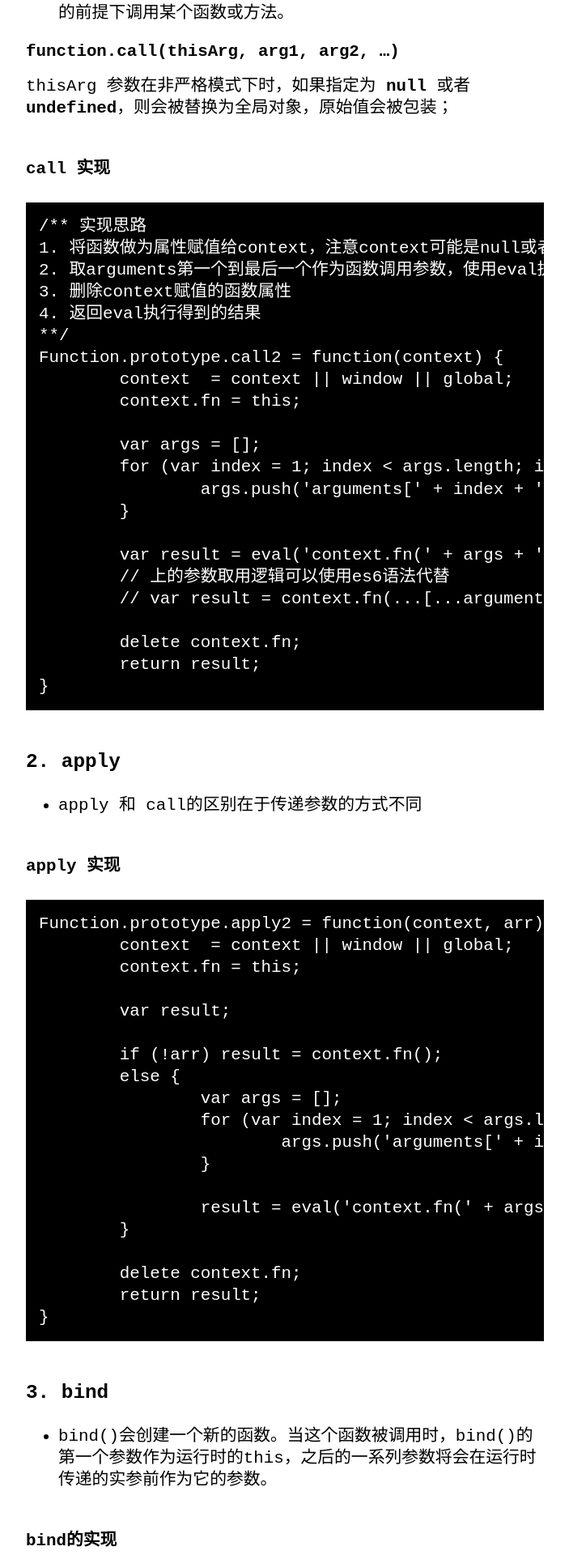
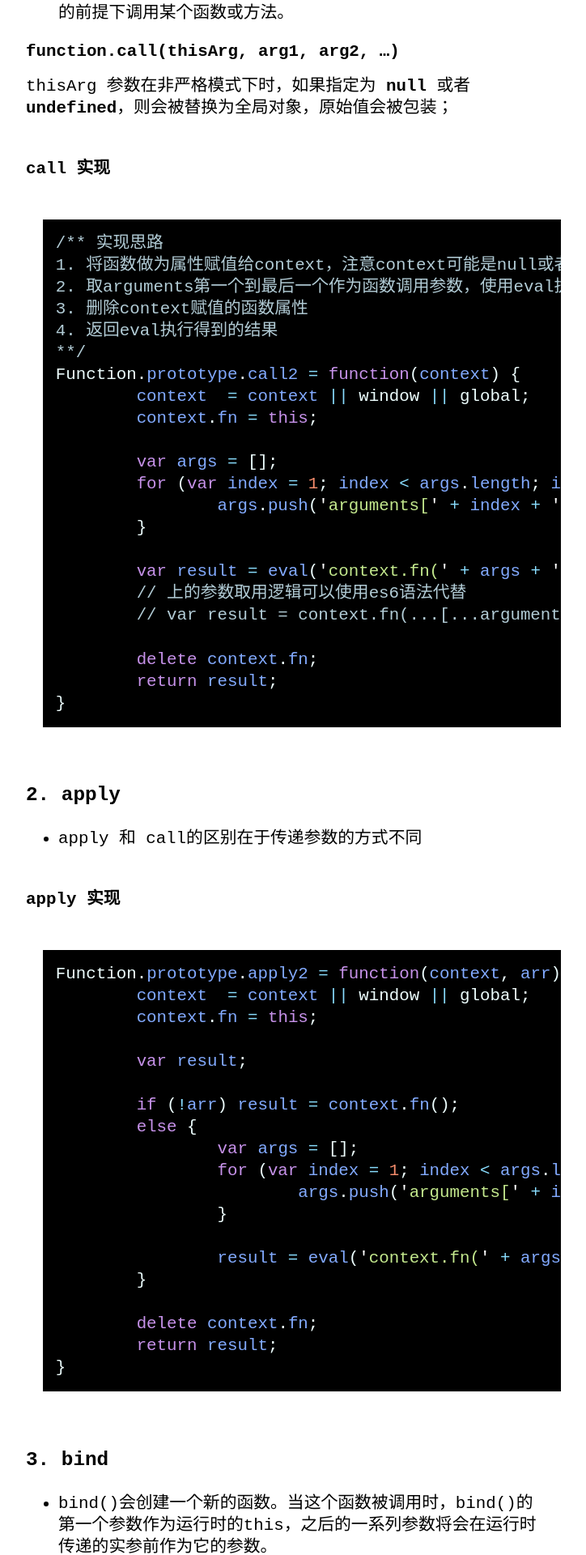
Before and after one commit to kvsur/kvsur.github.io, a Jekyll site: the page built from _posts/2020-11-25-call-apply-bind.md, in a window 1280 px wide. Shown: the part 329-2249 px from the top of the page at 81% size, without its empty margins (288-1012 px from the left). Built offline with Jekyll 4.4.1, drawn with Linux system fonts in a browser that asks for light colours.

Commit message:
@update code highlight

```diff
--- /dev/null
+++ b/assets/css/highlight.scss
@@ -0,0 +1,295 @@
+div.highlighter-rouge>pre,div.highlighter-rouge pre.highlight,figure.highlight>pre,figure.highlight pre.highlight {
+    margin: 0;
+    padding: 1em
+}
+
+.highlight table {
+    margin-bottom: 0;
+    font-size: 1em;
+    border: 0
+}
+
+.highlight table td {
+    padding: 0;
+    width: calc(100% - 1em);
+    border: 0
+}
+
+.highlight table td.gutter,.highlight table td.rouge-gutter {
+    padding-right: 1em;
+    width: 1em;
+    color: #b2ccd6;
+    border-right: 1px solid #b2ccd6;
+    text-align: right
+}
+
+.highlight table td.code,.highlight table td.rouge-code {
+    padding-left: 1em
+}
+
+.highlight table pre {
+    margin: 0
+}
+
+.highlight pre {
+    width: 100%
+}
+
+.highlight .hll {
+    background-color: #eff
+}
+
+.highlight .c {
+    color: #b2ccd6
+}
+
+.highlight .err {
+    color: #f07178
+}
+
+.highlight .k {
+    color: #c792ea
+}
+
+.highlight .l {
+    color: #f78c6c
+}
+
+.highlight .n {
+    color: #eff
+}
+
+.highlight .o {
+    color: #89ddff
+}
+
+.highlight .p {
+    color: #eff
+}
+
+.highlight .cm {
+    color: #b2ccd6
+}
+
+.highlight .cp {
+    color: #b2ccd6
+}
+
+.highlight .c1 {
+    color: #b2ccd6
+}
+
+.highlight .cs {
+    color: #b2ccd6
+}
+
+.highlight .gd {
+    color: #f07178
+}
+
+.highlight .ge {
+    font-style: italic
+}
+
+.highlight .gh {
+    color: #eff;
+    font-weight: bold
+}
+
+.highlight .gi {
+    color: #c3e88d
+}
+
+.highlight .gp {
+    color: #b2ccd6;
+    font-weight: bold
+}
+
+.highlight .gs {
+    font-weight: bold
+}
+
+.highlight .gu {
+    color: #89ddff;
+    font-weight: bold
+}
+
+.highlight .kc {
+    color: #c792ea
+}
+
+.highlight .kd {
+    color: #c792ea
+}
+
+.highlight .kn {
+    color: #89ddff
+}
+
+.highlight .kp {
+    color: #c792ea
+}
+
+.highlight .kr {
+    color: #c792ea
+}
+
+.highlight .kt {
+    color: #ffcb6b
+}
+
+.highlight .ld {
+    color: #c3e88d
+}
+
+.highlight .m {
+    color: #f78c6c
+}
+
+.highlight .s {
+    color: #c3e88d
+}
+
+.highlight .na {
+    color: #82aaff
+}
+
+.highlight .nb {
+    color: #eff
+}
+
+.highlight .nc {
+    color: #ffcb6b
+}
+
+.highlight .no {
+    color: #f07178
+}
+
+.highlight .nd {
+    color: #89ddff
+}
+
+.highlight .ni {
+    color: #eff
+}
+
+.highlight .ne {
+    color: #f07178
+}
+
+.highlight .nf {
+    color: #82aaff
+}
+
+.highlight .nl {
+    color: #eff
+}
+
+.highlight .nn {
+    color: #ffcb6b
+}
+
+.highlight .nx {
+    color: #82aaff
+}
+
+.highlight .py {
+    color: #eff
+}
+
+.highlight .nt {
+    color: #89ddff
+}
+
+.highlight .nv {
+    color: #f07178
+}
+
+.highlight .ow {
+    color: #89ddff
+}
+
+.highlight .w {
+    color: #eff
+}
+
+.highlight .mf {
+    color: #f78c6c
+}
+
+.highlight .mh {
+    color: #f78c6c
+}
+
+.highlight .mi {
+    color: #f78c6c
+}
+
+.highlight .mo {
+    color: #f78c6c
+}
+
+.highlight .sb {
+    color: #c3e88d
+}
+
+.highlight .sc {
+    color: #eff
+}
+
+.highlight .sd {
+    color: #b2ccd6
+}
+
+.highlight .s2 {
+    color: #c3e88d
+}
+
+.highlight .se {
+    color: #f78c6c
+}
+
+.highlight .sh {
+    color: #c3e88d
+}
+
+.highlight .si {
+    color: #f78c6c
+}
+
+.highlight .sx {
+    color: #c3e88d
+}
+
+.highlight .sr {
+    color: #c3e88d
+}
+
+.highlight .s1 {
+    color: #c3e88d
+}
+
+.highlight .ss {
+    color: #c3e88d
+}
+
+.highlight .bp {
+    color: #eff
+}
+
+.highlight .vc {
+    color: #f07178
+}
+
+.highlight .vg {
+    color: #f07178
+}
+
+.highlight .vi {
+    color: #f07178
+}
+
+.highlight .il {
+    color: #f78c6c
+}
--- a/assets/css/main.scss
+++ b/assets/css/main.scss
@@ -2,3 +2,4 @@
 ---
 
 @import "no-style-please";
+@import "./highlight.scss";
```
